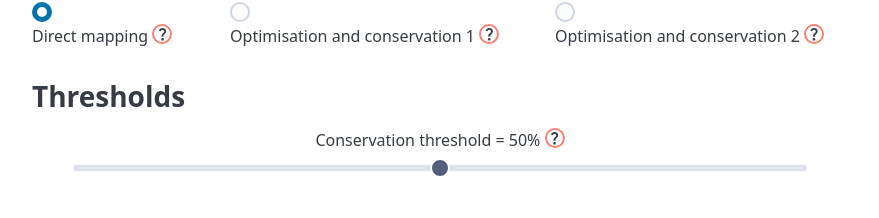
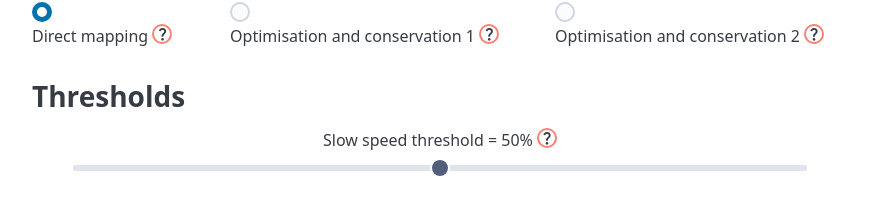
Before and after one commit to tbonnabaud/expressinhost_web, a Vue app in the folder frontend/: page /tuning in a window 1280 px wide. Shown: the part 1040-1258 px from the top of the page, without its empty margins (200-1079 px from the left). Built offline with nearby package versions, Linux system fonts and the light colour scheme; no server answers.

Commit message:
Fix inverted labels

```diff
--- a/frontend/src/components/tuning-form/ConservationThresholdSelector.vue
+++ b/frontend/src/components/tuning-form/ConservationThresholdSelector.vue
@@ -2,14 +2,14 @@
 import { toFixedFloat } from '@/lib/helpers'
 import ToolTip from '@/components/ToolTip.vue'
 
-const model = defineModel<number>()
+const model = defineModel<number | null>()
 </script>
 
 <template>
   <div class="input-range">
     <ToolTip>
       <label v-if="model">
-        Slow speed threshold =
+        Conservation threshold =
         {{ toFixedFloat(model * 100, 1) }}%
         <span class="material-icons question-marks">question_mark</span>
       </label>
--- a/frontend/src/components/tuning-form/SlowSpeedThresholdSelector.vue
+++ b/frontend/src/components/tuning-form/SlowSpeedThresholdSelector.vue
@@ -9,14 +9,14 @@ const model = defineModel<number>()
   <div class="input-range">
     <ToolTip>
       <label v-if="model">
-        Conservation threshold =
+        Slow speed threshold =
         {{ toFixedFloat(model * 100, 1) }}%
         <span class="material-icons question-marks">question_mark</span>
       </label>
       <template #tooltip>
-        Applies to the mode Optimisation and Conservation 2. A threshold of 0.75
-        identifies a codon as conserved if 75% of the sequences in the set of
-        orthologous proteins share a slow codon at the same position.
+        The speed index range spans from the slowest codon to the median
+        translation speed for the native mRNA sequence. A threshold of 0.5
+        selects codons within the slowest 50% of this range.
       </template>
     </ToolTip>
     <input type="range" min="0" max="1" step="0.01" v-model="model" />
```
